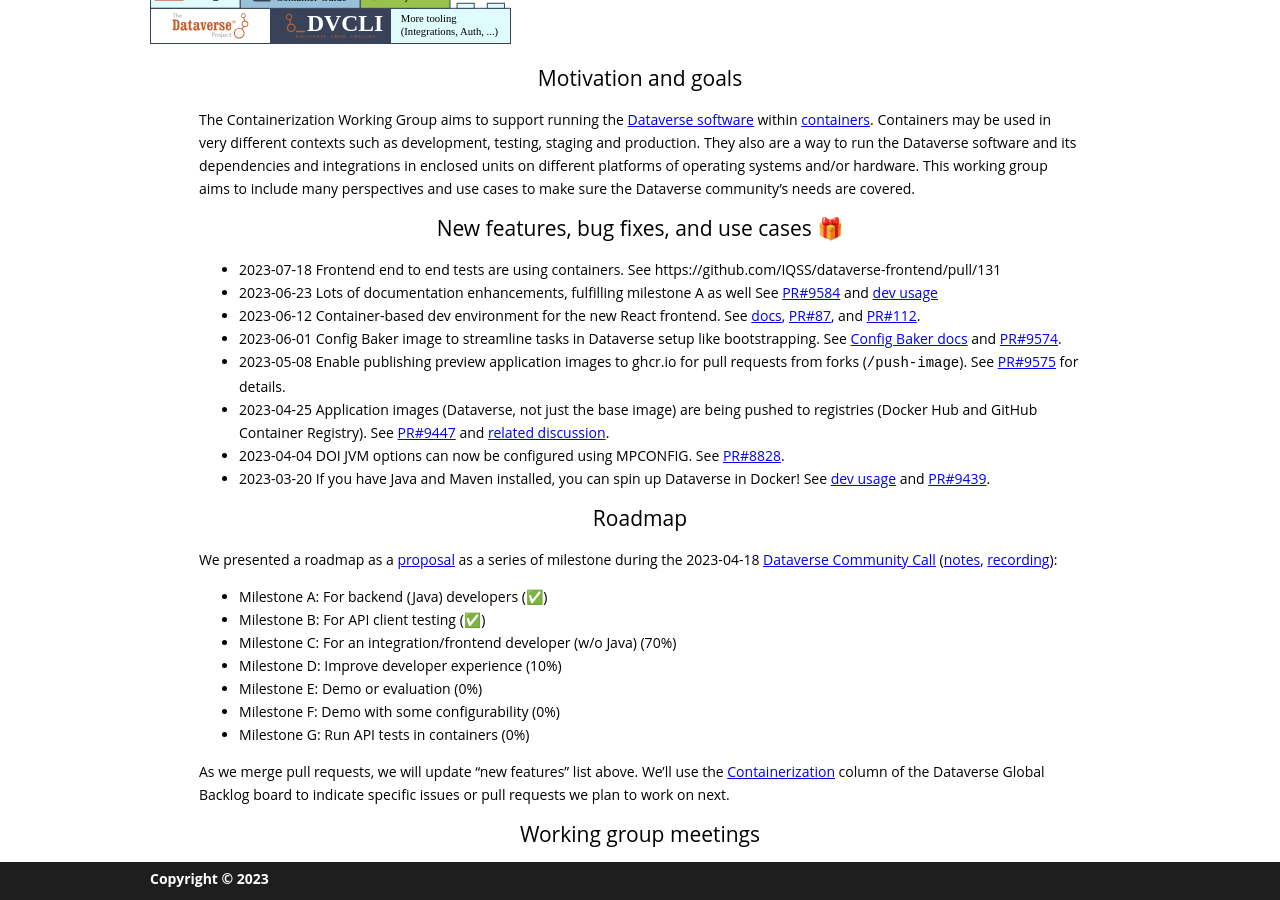
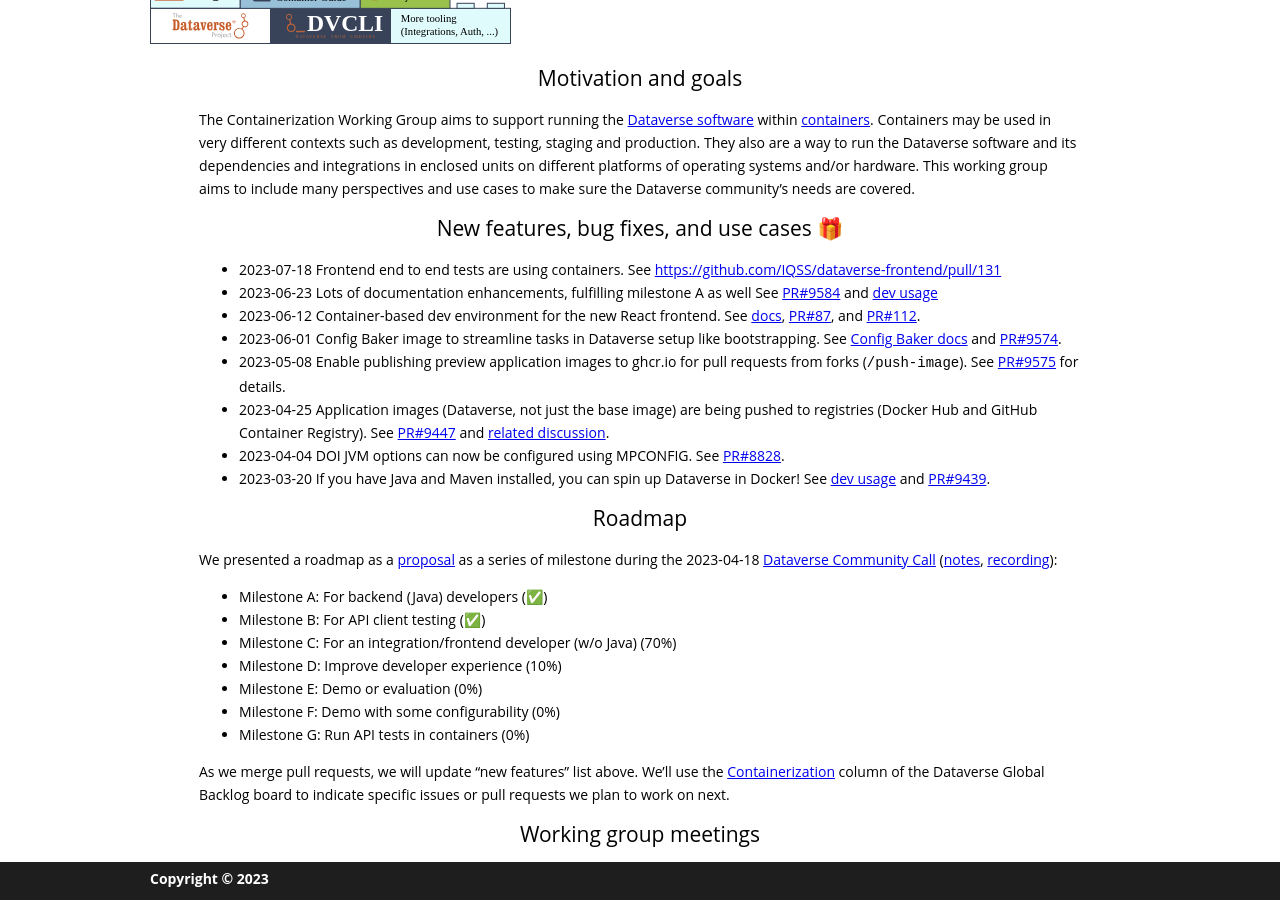
Before and after one commit to gdcc/ct.gdcc.io, a Jekyll site: the page built from index.md, in a window 1280 px wide and 900 px high, scrolled down 492 px. Built offline with Jekyll 4.4.1, drawn with Linux system fonts in a browser that asks for light colours; our own code applies the rules of GitHub Pages for plain Markdown files.

Commit message:
fix link

```diff
--- a/index.md
+++ b/index.md
@@ -11,7 +11,7 @@ This working group aims to include many perspectives and use cases to make sure
 
 ## New features, bug fixes, and use cases 🎁
 
-- 2023-07-18 Frontend end to end tests are using containers. See https://github.com/IQSS/dataverse-frontend/pull/131
+- 2023-07-18 Frontend end to end tests are using containers. See <https://github.com/IQSS/dataverse-frontend/pull/131>
 - 2023-06-23 Lots of documentation enhancements, fulfilling milestone A as well See [PR#9584](https://github.com/IQSS/dataverse/pull/9584) and [dev usage][]
 - 2023-06-12 Container-based dev environment for the new React frontend. See [docs](https://github.com/IQSS/dataverse-frontend#local-development-environment), [PR#87](https://github.com/IQSS/dataverse-frontend/pull/87), and [PR#112](https://github.com/IQSS/dataverse-frontend/pull/112).
 - 2023-06-01 Config Baker image to streamline tasks in Dataverse setup like bootstrapping. See [Config Baker docs][] and [PR#9574](https://github.com/IQSS/dataverse/pull/9574).
```
